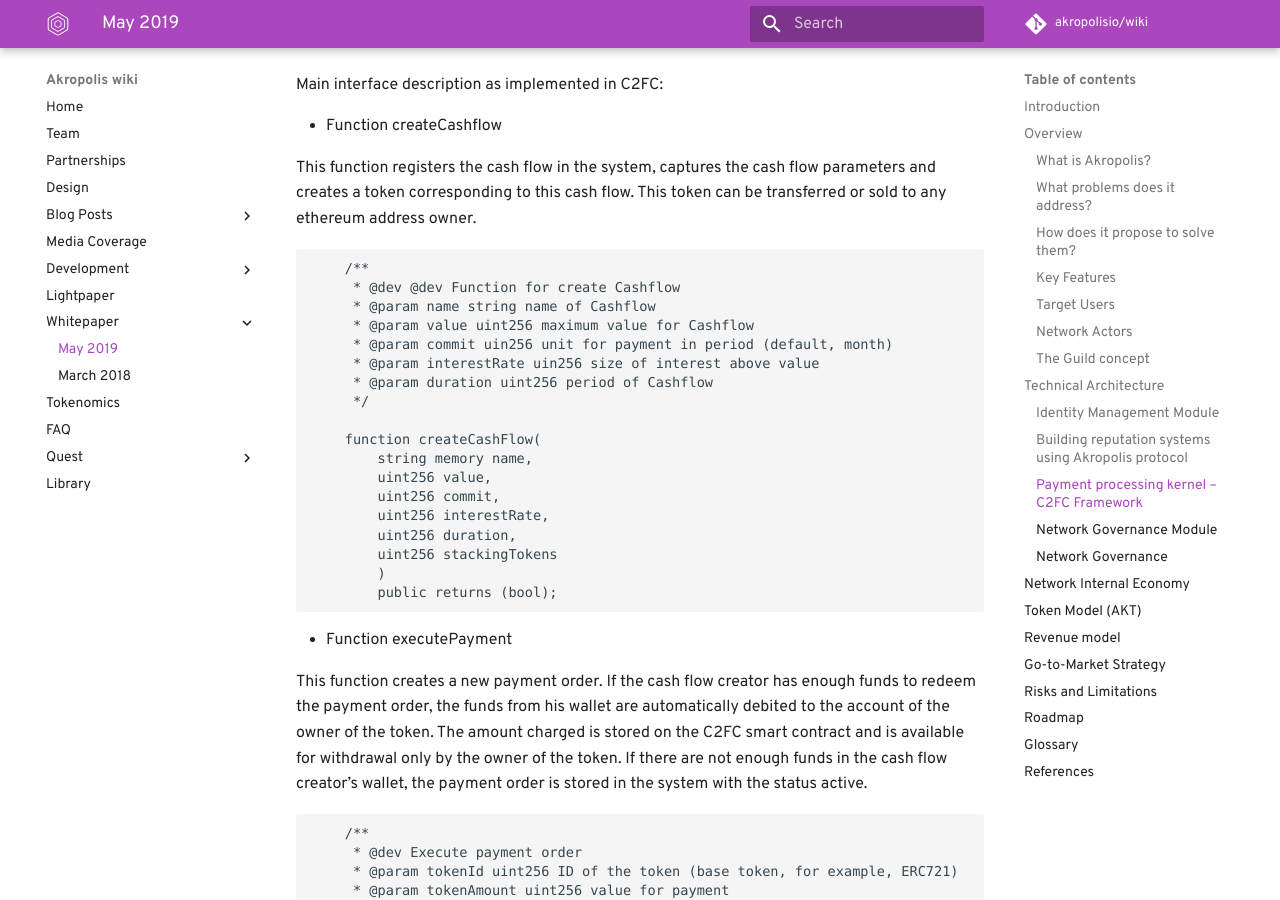
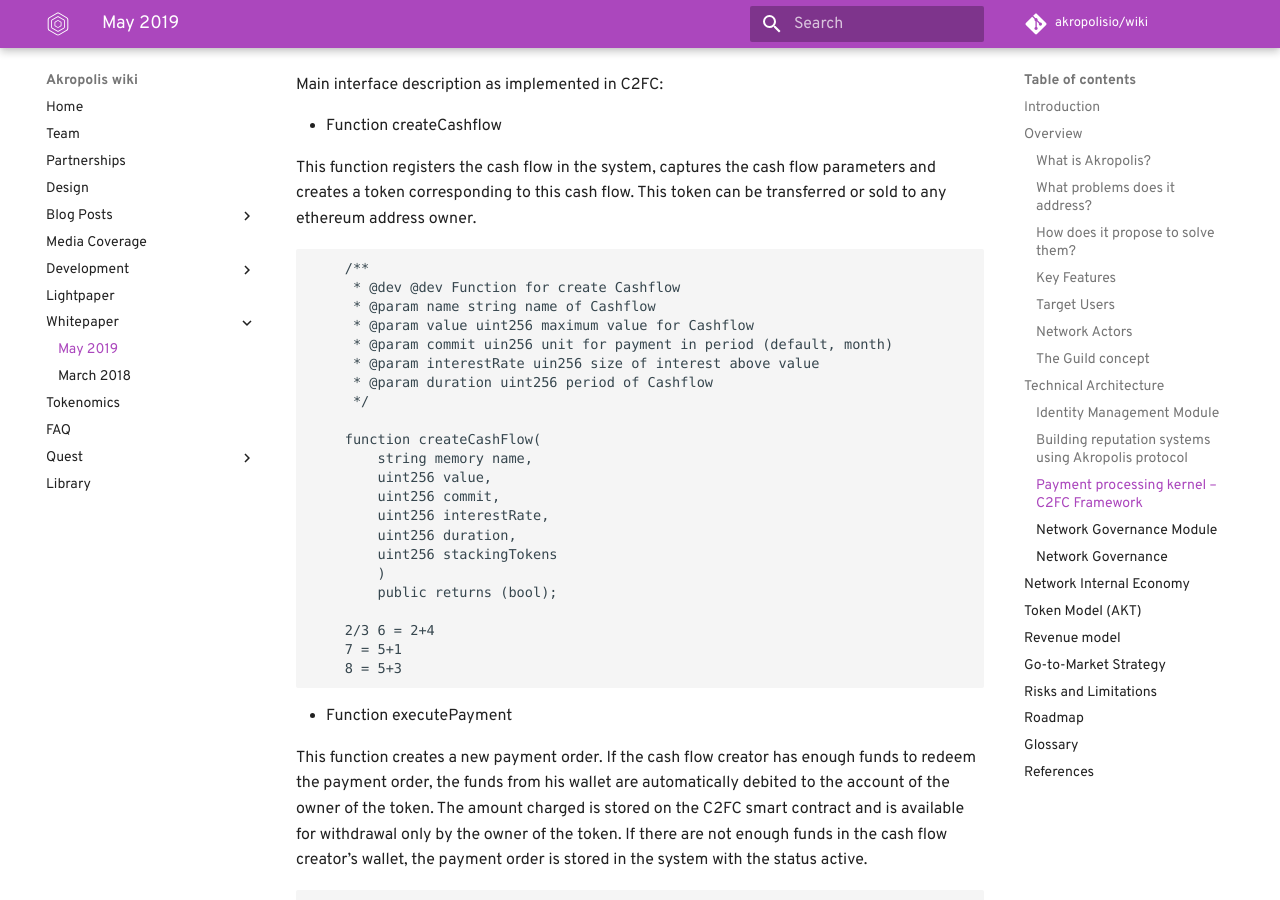
Before and after one commit to kaonone/wiki, an MkDocs documentation site: the page built from docs/whitepaper.md, in a window 1280 px wide and 900 px high, scrolled down 12068 px. Built offline with MkDocs 1.6.1 and Material for MkDocs 9.7.7, drawn with Linux system fonts in a browser that asks for light colours; some web fonts are replaced; comment, search, counter and statistics services are not loaded; old or Windows-style settings are respelled for this version of MkDocs.

````diff
--- a/docs/whitepaper.md
+++ b/docs/whitepaper.md
@@ -437,6 +437,10 @@ This function registers the cash flow in the system, captures the cash flow para
         uint256 stackingTokens
         )
         public returns (bool);
+
+	2/3 6 = 2+4
+	7 = 5+1
+	8 = 5+3
 ```
 
 * Function executePayment
````
Also changed, not shown: docs/blog/2019.md (+10 -1 lines), docs/design.md (+1 -1 lines), docs/images/blog/mvptestnet.png (added).
